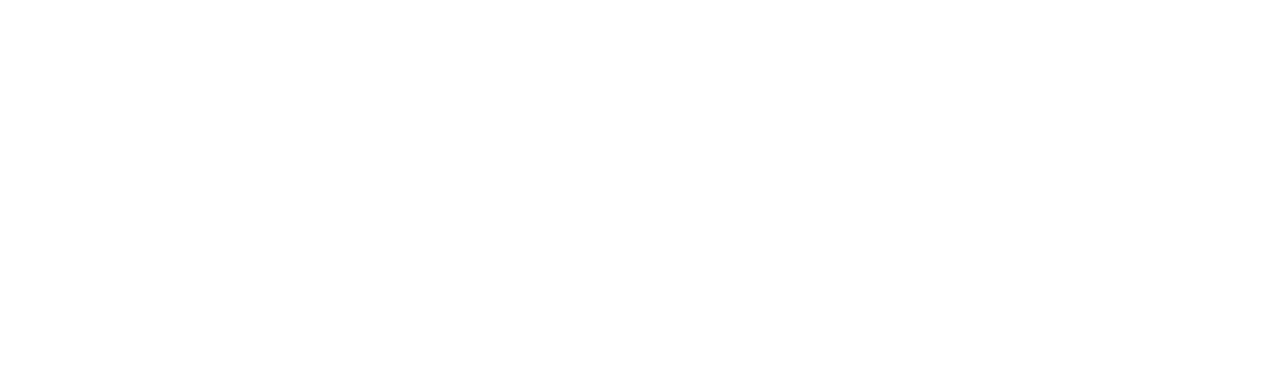
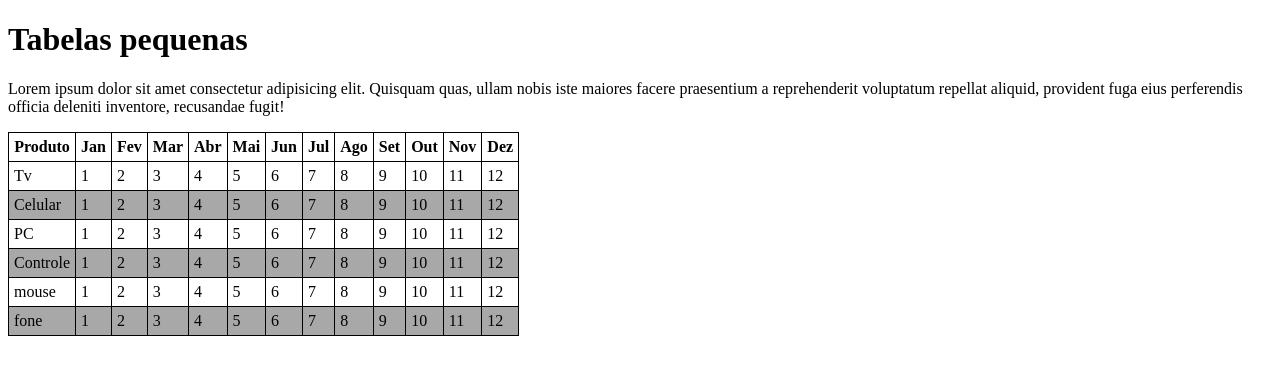
Before and after one commit to matheusmm99/HTML-CSS, a plain HTML site: page exercicios/ex023/tabela005.html in a window 1280 px wide. Drawn offline with Linux system fonts and the light colour scheme.

Commit message:
atualização tabela 005

```diff
--- a/exercicios/ex023/tabela005.html
+++ b/exercicios/ex023/tabela005.html
@@ -5,8 +5,137 @@
     <meta http-equiv="X-UA-Compatible" content="IE=edge">
     <meta name="viewport" content="width=device-width, initial-scale=1.0">
     <title>Tabelas responsivas</title>
+    <style>
+        th, td{
+            border: 1px solid black;
+            padding: 5px;
+        }
+        table{
+            border-collapse: collapse;
+        }
+        tr:nth-child(even){
+            background-color: rgb(168, 168, 168);
+        }
+        div#exp{
+            overflow-x: auto;
+        }
+    </style>
 </head>
 <body>
-
+    <h1>Tabelas pequenas</h1>
+    <p>Lorem ipsum dolor sit amet consectetur adipisicing elit. Quisquam quas, ullam nobis iste maiores facere praesentium a reprehenderit voluptatum repellat aliquid, provident fuga eius perferendis officia deleniti inventore, recusandae fugit!</p>
+    <div id="exp">
+        <table>
+            <thead>
+                <tr>
+                    <th>Produto</th>
+                    <th>Jan</th>
+                    <th>Fev</th>
+                    <th>Mar</th>
+                    <th>Abr</th>
+                    <th>Mai</th>
+                    <th>Jun</th>
+                    <th>Jul</th>
+                    <th>Ago</th>
+                    <th>Set</th>
+                    <th>Out</th>
+                    <th>Nov</th>
+                    <th>Dez</th>
+                </tr>
+            </thead>
+            <tbody>
+                <tr>
+                    <td>Tv</td>
+                    <td>1</td>
+                    <td>2</td>
+                    <td>3</td>
+                    <td>4</td>
+                    <td>5</td>
+                    <td>6</td>
+                    <td>7</td>
+                    <td>8</td>
+                    <td>9</td>
+                    <td>10</td>
+                    <td>11</td>
+                    <td>12</td>
+                </tr>
+                <tr>
+                    <td>Celular</td>
+                    <td>1</td>
+                    <td>2</td>
+                    <td>3</td>
+                    <td>4</td>
+                    <td>5</td>
+                    <td>6</td>
+                    <td>7</td>
+                    <td>8</td>
+                    <td>9</td>
+                    <td>10</td>
+                    <td>11</td>
+                    <td>12</td>
+                </tr>
+                <tr>
+                    <td>PC</td>
+                    <td>1</td>
+                    <td>2</td>
+                    <td>3</td>
+                    <td>4</td>
+                    <td>5</td>
+                    <td>6</td>
+                    <td>7</td>
+                    <td>8</td>
+                    <td>9</td>
+                    <td>10</td>
+                    <td>11</td>
+                    <td>12</td>
+                </tr>
+                <tr>
+                    <td>Controle</td>
+                    <td>1</td>
+                    <td>2</td>
+                    <td>3</td>
+                    <td>4</td>
+                    <td>5</td>
+                    <td>6</td>
+                    <td>7</td>
+                    <td>8</td>
+                    <td>9</td>
+                    <td>10</td>
+                    <td>11</td>
+                    <td>12</td>
+                </tr>
+                <tr>
+                    <td>mouse</td>
+                    <td>1</td>
+                    <td>2</td>
+                    <td>3</td>
+                    <td>4</td>
+                    <td>5</td>
+                    <td>6</td>
+                    <td>7</td>
+                    <td>8</td>
+                    <td>9</td>
+                    <td>10</td>
+                    <td>11</td>
+                    <td>12</td>
+                </tr>
+                <tr>
+                    <td>fone</td>
+                    <td>1</td>
+                    <td>2</td>
+                    <td>3</td>
+                    <td>4</td>
+                    <td>5</td>
+                    <td>6</td>
+                    <td>7</td>
+                    <td>8</td>
+                    <td>9</td>
+                    <td>10</td>
+                    <td>11</td>
+                    <td>12</td>
+                </tr>
+            </tbody>
+        </table>
+    </div>
 </body>
 </html>
```
